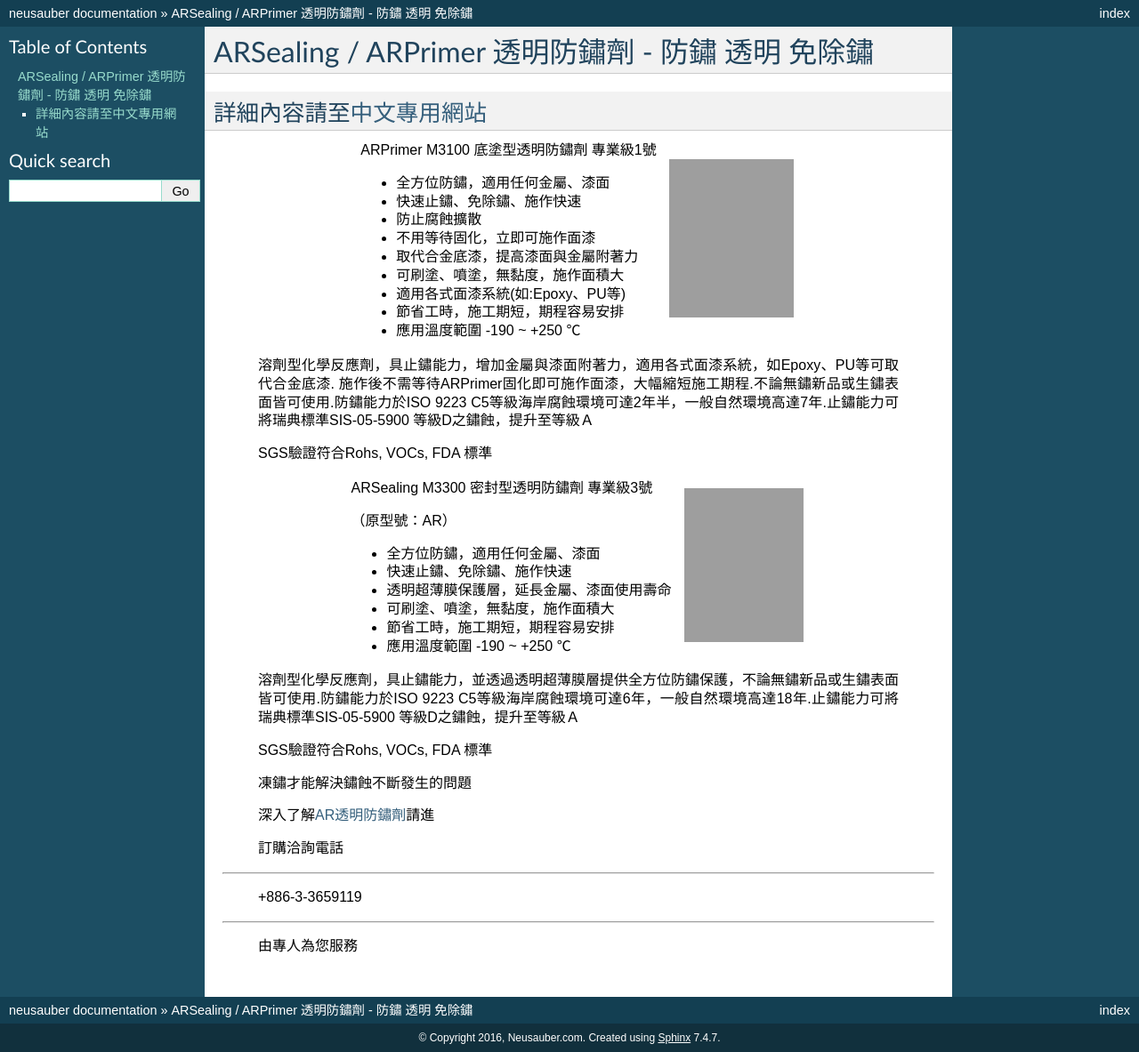
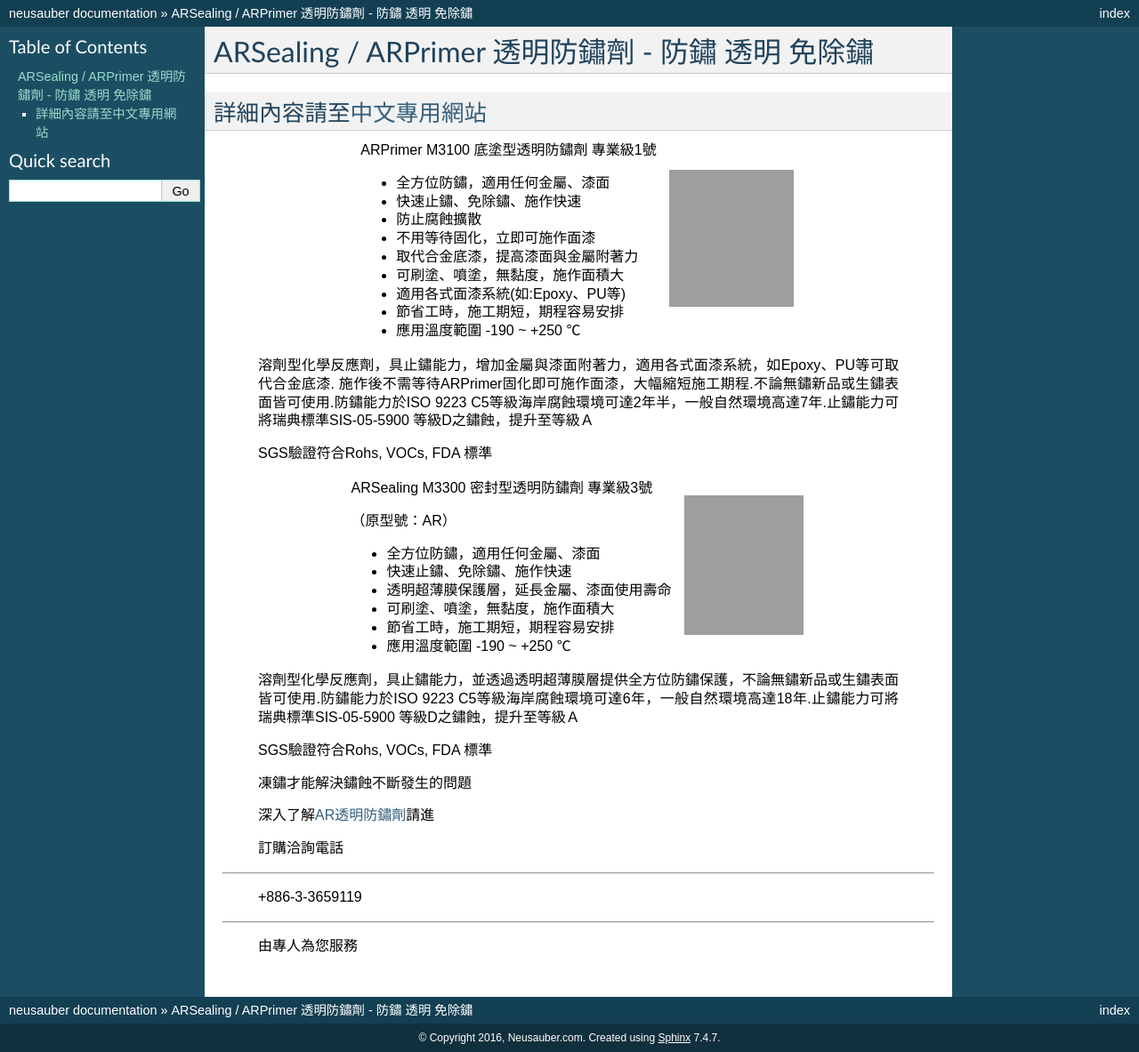
Before and after one commit to rexiap/neusauber, a Sphinx documentation site: the page built from docs/videos.rst, in a window 1280 px wide. Shown: the whole page at 89% size. Built offline with Sphinx 7.4.7, drawn with Linux system fonts in a browser that asks for light colours; grey boxes are pictures that could not be loaded.

Commit message:
Google Docs reST Editor@2019-3-11 13:16:46

```diff
--- a/docs/videos.rst
+++ b/docs/videos.rst
@@ -107,9 +107,9 @@
 
 
 .. |IMG1| image:: static/影片_1.png
-   :height: 178 px
+   :height: 154 px
    :width: 140 px
 
 .. |IMG2| image:: static/影片_2.png
-   :height: 173 px
+   :height: 157 px
    :width: 134 px
```
